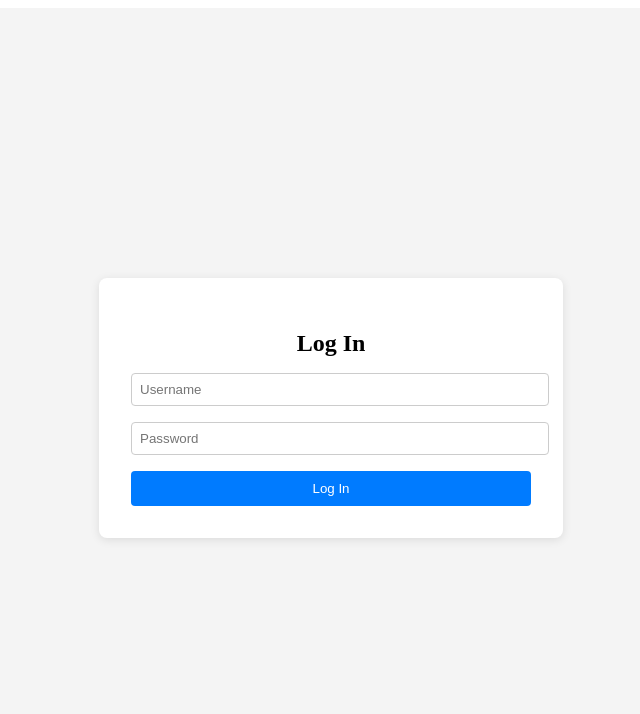
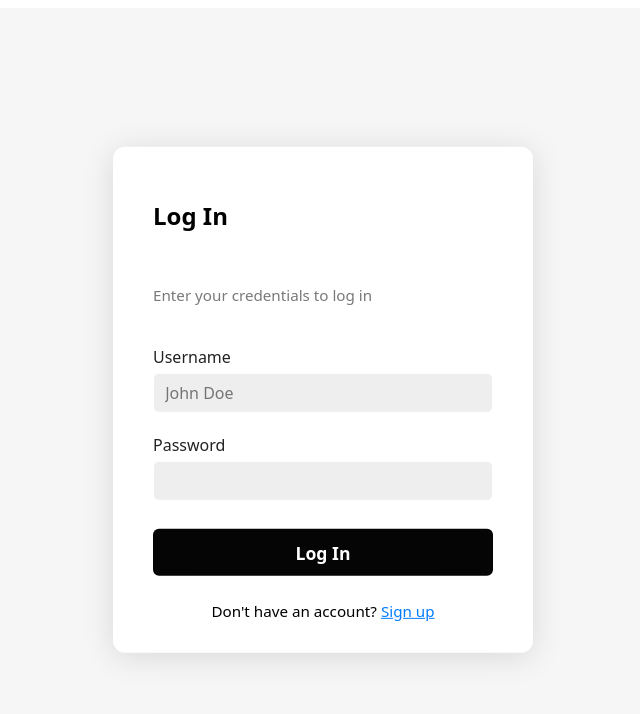
Before and after one commit to SreeragOS/Signature-Websitefrontend, a React (Vite) app: page /login in a window 1280 px wide. Shown: the top 714 px of the page, without its empty margins (317-957 px from the left). Built offline with nearby package versions, Linux system fonts and the light colour scheme.

Commit message:
auth layout

```diff
--- a/src/components/Auth/Login.jsx
+++ b/src/components/Auth/Login.jsx
@@ -1,24 +1,29 @@
 import { useState } from 'react';
 import api from '../../utils/api';
 import { useNavigate } from 'react-router-dom';
-import './login.css'; // Add this line to import the CSS
+import './login.css';
 
 function Login() {
   const navigate = useNavigate();
-  const [formData, setFormData] = useState({
+  const [form, setForm] = useState({
     username: '',
     password: ''
   });
   const [error, setError] = useState('');
 
   const handleChange = e => {
-    setFormData({ ...formData, [e.target.name]: e.target.value });
+    setForm({ ...form, [e.target.name]: e.target.value });
   };
 
   const handleSubmit = async e => {
     e.preventDefault();
+    setError('');
+    if (!form.username || !form.password) {
+      setError('All fields are required.');
+      return;
+    }
     try {
-      const res = await api.post('login/', formData);
+      const res = await api.post('login/', form);
       localStorage.setItem('token', res.data.token);
       localStorage.setItem('is_superuser', res.data.is_superuser);
       localStorage.setItem('username', res.data.username);
@@ -29,28 +34,40 @@ function Login() {
   };
 
   return (
-    <div className="login-wrapper">
-      <div className="login-box">
+    <div className="signup-container">
+      <form className="signup-form" onSubmit={handleSubmit}>
         <h2>Log In</h2>
-        {error && <p className="error">{error}</p>}
-        <form onSubmit={handleSubmit}>
+        <p className="subtitle">Enter your credentials to log in</p>
+        {error && <p className="error" style={{ color: 'red', textAlign: 'center' }}>{error}</p>}
+        <label>
+          Username
           <input
+            type="text"
             name="username"
-            type="text"
-            placeholder="Username"
-            value={formData.username}
+            placeholder="John Doe"
+            value={form.username}
             onChange={handleChange}
+            required
           />
-          <input
-            name="password"
-            type="password"
-            placeholder="Password"
-            value={formData.password}
-            onChange={handleChange}
-          />
-          <button type="submit">Log In</button>
-        </form>
-      </div>
+        </label>
+        <label className="password-label">
+          Password
+          <div className="password-input-wrapper">
+            <input
+              type="password"
+              name="password"
+              value={form.password}
+              onChange={handleChange}
+              required
+            />
+          </div>
+        </label>
+        <button type="submit" className="signup-btn">Log In</button>
+        <div className="login-link">
+          Don't have an account?{' '}
+          <span style={{ color: '#007bff', cursor: 'pointer', textDecoration: 'underline', fontWeight: 500 }} onClick={() => navigate('/signup')}>Sign up</span>
+        </div>
+      </form>
     </div>
   );
 }
--- a/src/components/Auth/login.css
+++ b/src/components/Auth/login.css
@@ -1,4 +1,4 @@
-.login-wrapper {
+/* .login-wrapper {
   height: 100vh;
   display: flex;
   justify-content: center;
@@ -42,4 +42,112 @@
   color: red;
   text-align: center;
   margin-bottom: 1rem;
+} */
+.signup-container, .login-box, .login-wrapper {
+  font-family: system-ui, 'Segoe UI', Roboto, sans-serif;
 }
+
+.signup-container {
+  background: #ffffff;
+  padding: 2rem 2.5rem;
+  border-radius: 12px;
+  box-shadow: 0 4px 32px rgba(0,0,0,0.12);
+  min-width: 340px;
+  max-width: 360px;
+  display: flex;
+  flex-direction: column;
+  align-items: center;
+  position: absolute;
+  top: 50%;
+  left: 50%;
+  transform: translate(-50%, -50%);
+}
+.signup-form h2 {
+  color: #000000; /* or any color you prefer */
+}
+.signup-form p {
+  color: #7a7979; /* or any color you prefer */
+  font-size: 0.95rem;
+  margin-bottom: 1.5rem;
+}
+
+.signup-form {
+  width: 100%;
+  display: flex;
+  flex-direction: column;
+  gap: 1.1rem;
+}
+
+.signup-form label {
+  font-weight: 500;
+  margin-bottom: 0.2rem;
+  display: flex;
+  flex-direction: column;
+  gap: 0.3rem;
+  color: #222;
+}
+
+.signup-form input {
+  padding: 0.5rem 0.7rem;
+  border: 1px solid #ffffff;
+  border-radius: 6px;
+  font-size: 1rem;
+  background: #eeeeee;
+  color: #333;
+}
+
+.signup-form input:focus, .signup-form input:active {
+  outline: none;
+  border-color: #ffffff;
+  box-shadow: none;
+}
+
+.password-label {
+  position: relative;
+}
+
+.password-input-wrapper {
+  display: flex;
+  align-items: center;
+}
+
+.password-input-wrapper input {
+  width: 100%;
+}
+
+.toggle-visibility {
+  margin-left: 0.5rem;
+  cursor: pointer;
+  user-select: none;
+  font-size: 1.1rem;
+}
+
+.signup-btn {
+  background: #050505;
+  color: #fff;
+  border: none;
+  padding: 0.7rem 0;
+  border-radius: 6px;
+  font-size: 1.1rem;
+  font-weight: 600;
+  cursor: pointer;
+  margin-top: 0.5rem;
+  transition: background 0.2s;
+}
+.signup-btn:hover {
+  background: #2c2c2c;
+}
+
+.login-link {
+  text-align: center;
+  margin-top: 0.5rem;
+  font-size: 0.95rem;
+}
+
+.or-divider {
+  text-align: center;
+  margin: 1.2rem 0 0.7rem 0;
+  color: #000000;
+  font-size: 0.9rem;
+  letter-spacing: 1px;
+}
--- a/src/components/Auth/signup.jsx
+++ b/src/components/Auth/signup.jsx
@@ -1,69 +1,96 @@
-import { useState } from 'react';
+import React, { useState } from 'react';
 import api from '../../utils/api';
 import { useNavigate } from 'react-router-dom';
-import './login.css'; // same CSS as login.css, or just reuse login.css
+import './login.css';
 
-function Signup() {
+const SignupForm = () => {
   const navigate = useNavigate();
-  const [formData, setFormData] = useState({
+  const [form, setForm] = useState({
     username: '',
-    password: ''
+    password: '',
+    confirmPassword: '',
   });
   const [error, setError] = useState('');
   const [success, setSuccess] = useState('');
 
-  const handleChange = e => {
-    setFormData({ ...formData, [e.target.name]: e.target.value });
+  const handleChange = (e) => {
+    setForm({ ...form, [e.target.name]: e.target.value });
   };
 
-  const handleSubmit = async e => {
+  const handleSubmit = async (e) => {
     e.preventDefault();
+    setError('');
+    setSuccess('');
+    if (!form.username || !form.password || !form.confirmPassword) {
+      setError('All fields are required.');
+      return;
+    }
+    if (form.password !== form.confirmPassword) {
+      setError('Passwords do not match.');
+      return;
+    }
     try {
-      await api.post('signup/', formData);
+      await api.post('signup/', {
+        username: form.username,
+        password: form.password,
+      });
       setSuccess('Signup successful! You can now log in.');
-      setError('');
       setTimeout(() => navigate('/login'), 1500);
     } catch (err) {
       setError(err.response?.data?.error || 'Signup failed');
-      setSuccess('');
     }
   };
 
   return (
-    <div className="login-wrapper">
-      <div className="login-box">
-        <h2>Sign Up</h2>
-        {error && <p className="error">{error}</p>}
-        {success && <p className="success">{success}</p>}
-        <form onSubmit={handleSubmit}>
+    <div className="signup-container">
+      <form className="signup-form" onSubmit={handleSubmit}>
+        <h2>Create an account</h2>
+        <p className="subtitle">Enter your details below to create your account</p>
+        {error && <p className="error" style={{ color: 'red', textAlign: 'center' }}>{error}</p>}
+        {success && <p className="success" style={{ color: 'green', textAlign: 'center' }}>{success}</p>}
+        <label>
+          Username
           <input
+            type="text"
             name="username"
-            type="text"
-            placeholder="Username"
-            value={formData.username}
+            placeholder="John Doe"
+            value={form.username}
             onChange={handleChange}
+            required
           />
-          <input
-            name="password"
-            type="password"
-            placeholder="Password"
-            value={formData.password}
-            onChange={handleChange}
-          />
-          <button type="submit">Sign Up</button>
-        </form>
-        <div style={{ marginTop: '1.2rem', textAlign: 'center' }}>
-          <span>Already have an account? </span>
-          <span
-            style={{ color: '#007bff', cursor: 'pointer', textDecoration: 'underline', fontWeight: 500 }}
-            onClick={() => navigate('/login')}
-          >
-            Login
-          </span>
+        </label>
+
+        <label className="password-label">
+          Password
+          <div className="password-input-wrapper">
+            <input
+              type="password"
+              name="password"
+              value={form.password}
+              onChange={handleChange}
+              required
+            />
+          </div>
+        </label>
+        <label className="password-label">
+          Confirm Password
+          <div className="password-input-wrapper">
+            <input
+              type="password"
+              name="confirmPassword"
+              value={form.confirmPassword}
+              onChange={handleChange}
+              required
+            />
+          </div>
+        </label>
+        <button type="submit" className="signup-btn">Sign up</button>
+        <div className="login-link">
+          Already have an account? <span style={{ color: '#007bff', cursor: 'pointer', textDecoration: 'underline', fontWeight: 500 }} onClick={() => navigate('/login')}>Log in</span>
         </div>
-      </div>
+      </form>
     </div>
   );
-}
+};
 
-export default Signup;
+export default SignupForm;
--- a/src/components/Posts/postcreate.css
+++ b/src/components/Posts/postcreate.css
@@ -1,3 +1,7 @@
+/* Apply global font stack to all elements in postcreate */
+* {
+  font-family: system-ui, 'Segoe UI', Roboto, sans-serif !important;
+}
 /* Custom label for better spacing */
 .custom-label {
   display: block;
--- a/src/components/Posts/postlist.css
+++ b/src/components/Posts/postlist.css
@@ -1,3 +1,7 @@
+/* Apply global font stack to all elements in postlist */
+* {
+  font-family: system-ui, 'Segoe UI', Roboto, sans-serif !important;
+}
 /* Shrink Download button to 3/4 of its previous size */
 .download-btn {
   padding: 0.24rem 0.3rem; /* 3/4 of previous 0.32rem 0.4rem */
--- a/src/components/layout/navbar.css
+++ b/src/components/layout/navbar.css
@@ -1,3 +1,7 @@
+/* Ensure navbar uses its own font, not inherited global font */
+.navbar-martha, .navbar-category-link, .logo-text {
+  font-family: 'Acme', sans-serif !important;
+}
 .navbar-user-btn {
   background: #f3e8ff;
   border: 2px solid #c7d2fe;
--- a/src/index.css
+++ b/src/index.css
@@ -10,8 +10,16 @@
 @tailwind base;
 @tailwind components;
 @tailwind utilities;
+/* Set global font except navbar */
+/* Set global font except navbar */
 :root {
-  font-family: system-ui, Avenir, Helvetica, Arial, sans-serif;
+  font-family: system-ui, 'Segoe UI', Roboto, sans-serif;
+}
+
+/* Force font everywhere except navbar */
+body, body *:not(.navbar-martha):not(.navbar-martha *), html, html *:not(.navbar-martha):not(.navbar-martha *) {
+  font-family: system-ui, 'Segoe UI', Roboto, sans-serif !important;
+}
   line-height: 1.5;
   font-weight: 400;
 
@@ -40,6 +48,7 @@ body {
   min-height: 100vh;
   width: 100vw;
   box-sizing: border-box;
+  font-family: system-ui, 'Segoe UI', Roboto, sans-serif !important;
 }
 
 h1 {
```
